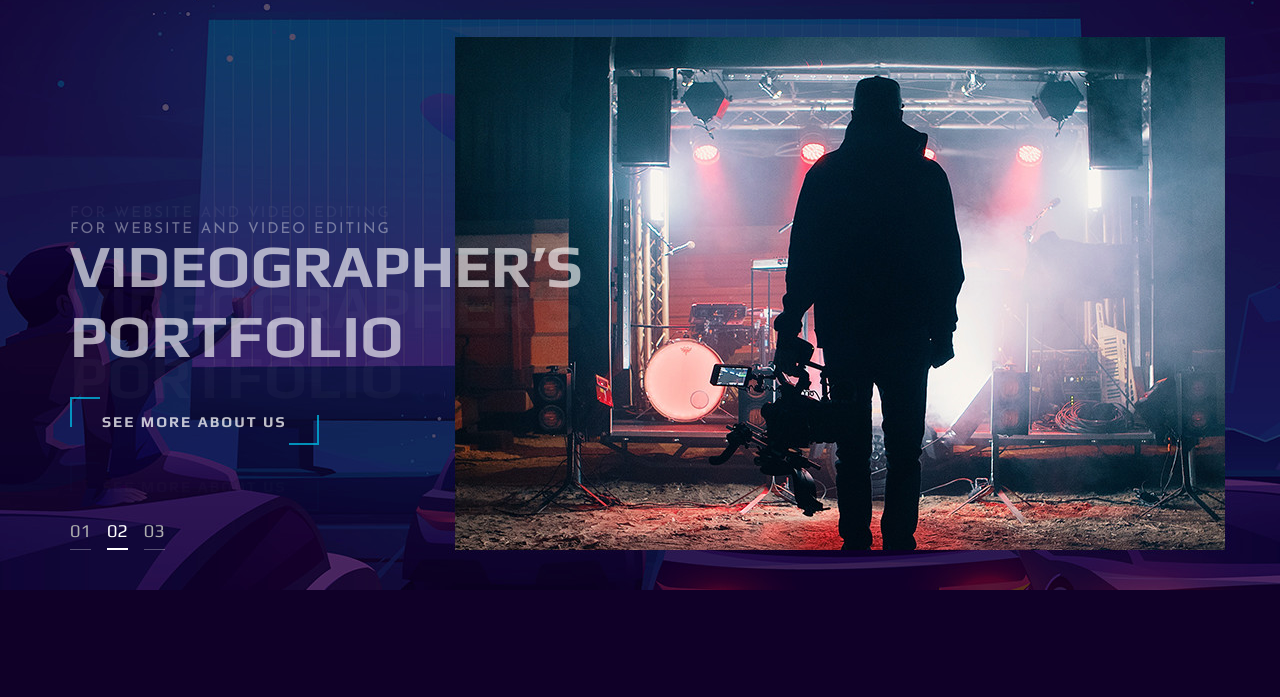
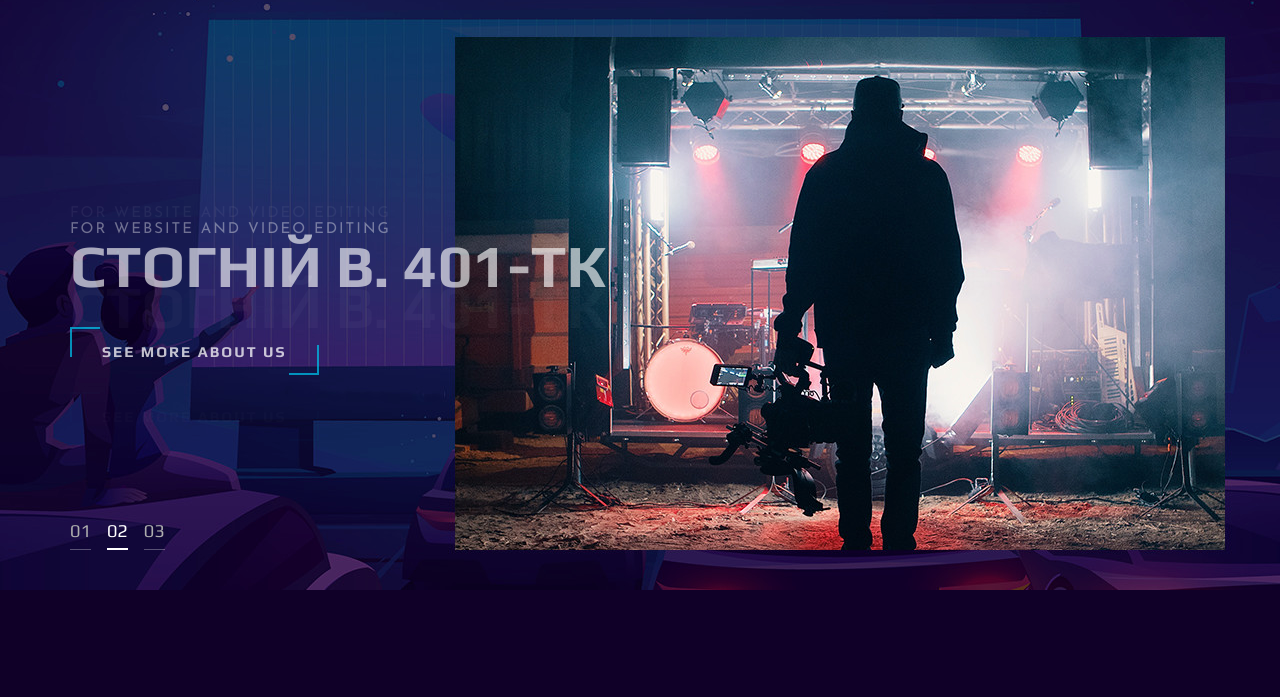
Before and after one commit to vostx/jsapp, a website: page public/index.html in a window 1280 px wide. Shown: the part 94-791 px from the top of the page. Drawn offline with Linux system fonts and the light colour scheme.

Commit message:
Update index.html

```diff
--- a/public/index.html
+++ b/public/index.html
@@ -82,7 +82,7 @@
                         <div class="col-lg-6">
                             <div class="hero__text">
                                 <span>For website and video editing</span>
-                                <h2>Videographer’s Portfolio</h2>
+                                <h2>Стогній В. 401-ТК</h2>
                                 <a href="#" class="primary-btn">See more about us</a>
                             </div>
                         </div>
@@ -95,7 +95,7 @@
                         <div class="col-lg-6">
                             <div class="hero__text">
                                 <span>For website and video editing</span>
-                                <h2>Videographer’s Portfolio</h2>
+                                <h2>Стогній В. 401-ТК</h2>
                                 <a href="#" class="primary-btn">See more about us</a>
                             </div>
                         </div>
@@ -108,7 +108,7 @@
                         <div class="col-lg-6">
                             <div class="hero__text">
                                 <span>For website and video editing</span>
-                                <h2>Videographer's portfolio</h2>
+                                <h2>Стогній В. 401-ТК</h2>
                                 <a href="#" class="primary-btn">See more about us</a>
                             </div>
                         </div>
```
